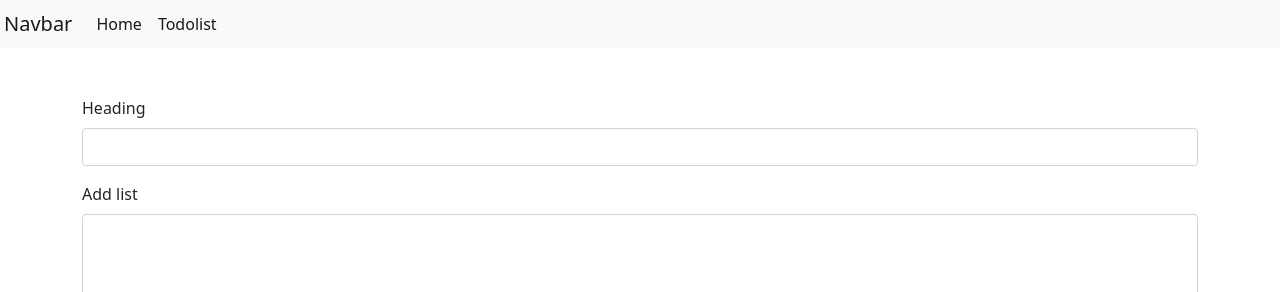
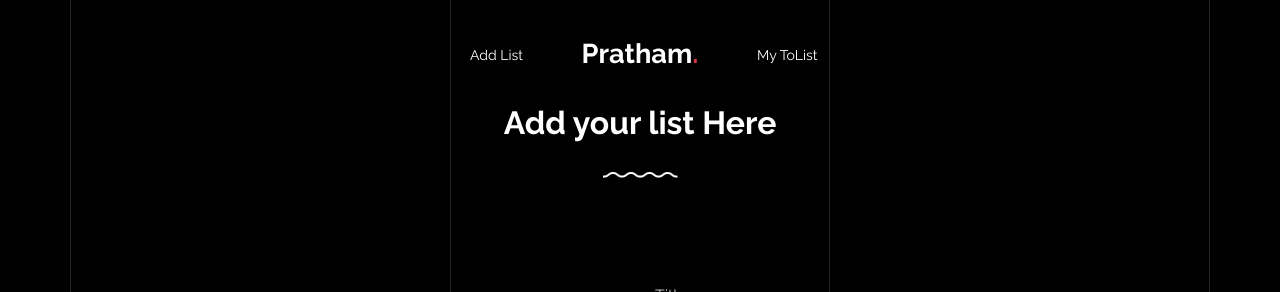
Before and after one commit to PrathamSharma1510/Django, a Django app: page /add in a window 1280 px wide. Shown: the top 292 px of the page. Run offline with Django 4.2, Linux system fonts and the light colour scheme; some libraries are stand-ins or nearby versions.

Commit message:
Add_list completed

```diff
--- a/templates/index.html
+++ b/templates/index.html
@@ -1,61 +1,117 @@
 {% load static %}
-<!DOCTYPE html>
+<!doctype html>
 <html lang="en">
+
 <head>
-    <!-- Required meta tags -->
-    <meta charset="utf-8" />
-    <meta name="viewport" content="width=device-width, initial-scale=1" />
+  <title>Pratham Sharma</title>
+  <meta charset="utf-8">
+  <meta name="viewport" content="width=device-width, initial-scale=1, shrink-to-fit=no">
+  <script async src="https://www.googletagmanager.com/gtag/js?id=G-P10265NBFX"></script>
+  <script>
+    window.dataLayer = window.dataLayer || [];
+    function gtag() { dataLayer.push(arguments); }
+    gtag('js', new Date());
 
-    <!-- Bootstrap CSS -->
-    <link
-      href="https://cdn.jsdelivr.net/npm/bootstrap@5.0.2/dist/css/bootstrap.min.css"
-      rel="stylesheet"
-      integrity="sha384-EVSTQN3/azprG1Anm3QDgpJLIm9Nao0Yz1ztcQTwFspd3yD65VohhpuuCOmLASjC"
-      crossorigin="anonymous"
-    />
-    <link rel="stylesheet" type="text/css" href="{% static 'style.css' %}">
-    <title>Hello, world!</title>
+    gtag('config', 'G-P10265NBFX');
+  </script>
+  <meta name="description" content="">
+  <meta name="keywords" content="html, css, javascript, jquery">
+  <meta name="author" content="">
+  <link rel="shortcut icon" type="image/jpg" href=" {% static 'images/rakesh.png' %} " />
+  <link rel="stylesheet" href=" {% static 'css/vendor/icomoon/style.css' %} ">
+  <link rel="stylesheet" href=" {% static 'css/vendor/owl.carousel.min.css' %} ">
+  <link rel="stylesheet" href=" {% static 'css/vendor/animate.min.css' %} ">
+  <link rel="stylesheet" href=" {% static 'css/vendor/aos.css' %} ">
+  <link rel="stylesheet" href=" {% static 'css/vendor/bootstrap.min.css' %} ">
+  <link rel="stylesheet" href=" {% static 'css/vendor/jquery.fancybox.min.css' %} ">
+
+
+  <!-- Theme Style -->
+  <link rel="stylesheet" href=" {% static 'css/style.css' %} ">
+
 </head>
 
-  <body>
-    <nav class="navbar navbar-expand-lg navbar-light bg-light p-1">
-      <a class="navbar-brand" href="/">Navbar</a>
-      <button
-        class="navbar-toggler"
-        type="button"
-        data-toggle="collapse"
-        data-target="#navbarNavAltMarkup"
-        aria-controls="navbarNavAltMarkup"
-        aria-expanded="false"
-        aria-label="Toggle navigation"
-      >
-        <span class="navbar-toggler-icon"></span>
-      </button>
-      <div class="collapse navbar-collapse" id="navbarNavAltMarkup">
-        <div class="navbar-nav">
-          <a class="nav-item nav-link active" href=""
-            >Home</a
-          >
-          <a class="nav-item nav-link active" href="/todolist">Todolist</a>
+<body data-spy="scroll" data-target=".site-nav-target" data-offset="200">
+
+  <nav class="unslate_co--site-mobile-menu">
+    <div class="close-wrap d-flex">
+      <a href="#" class="d-flex ml-auto js-menu-toggle">
+        <span class="close-label">Close</span>
+        <div class="close-times">
+          <span class="bar1"></span>
+          <span class="bar2"></span>
+        </div>
+      </a>
+    </div>
+    <div class="site-mobile-inner"></div>
+  </nav>
+
+
+  <div class="unslate_co--site-wrap">
+
+    <div class="unslate_co--site-inner">
+
+      <div class="lines-wrap">
+        <div class="lines-inner">
+          <div class="lines"></div>
         </div>
       </div>
+      <nav class="unslate_co--site-nav site-nav-target ">
+
+        <div class="container">
+
+          <div class="row align-items-center justify-content-between text-left">
+            <div class="col-md-5 text-right">
+              <ul class="site-nav-ul js-clone-nav text-left d-none d-lg-inline-block">
+                <li><a href="add" class="nav-link">Add List</a></li>
+              </ul>
+            </div>
+            <div class="site-logo pos-absolute">
+              <a href=" {% static 'index.html' %} " class="unslate_co--site-logo">Pratham<span>.</span></a>
+            </div>
+            <div class="col-md-5 text-right text-lg-left">
+              <ul class="site-nav-ul js-clone-nav text-left d-none d-lg-inline-block">
+                <li><a href="/todolist" class="nav-link">My ToList</a></li>
+              </ul>
+
+              <ul class="site-nav-ul-none-onepage text-right d-inline-block d-lg-none">
+                <li><a href="#" class="js-menu-toggle">Menu</a></li>
+
+              </ul>
+
+              <!-- <ul class="site-nav-ul-none-onepage text-right d-inline-block ml-10">
+
+                  </ul> -->
+            </div>
+            </a>
+          </div>
+        </div>
+
       </nav>
+      <div class="unslate_co--section"">
+        <div class="container">
+          <div class="section-heading-wrap text-center">
+            <h2 class="heading-h2 text-center divider"><span class="gsap-reveal mt-5">Add your list Here</span></h2>
+            <span class="gsap-reveal">
+              <img src=" {% static 'images/svg/divider.png' %} " alt="divider" width="75">
+            </span>
+          </div>
+          <div class="row mt-5 justify-content-between">
+            <div class="col-lg-6 col-sm-12 mb-5 mb-lg-0">
+              <figure class="dotted-bg gsap-reveal-img text-center mt-5">
+                <img  src=" {% static 'images/svg/todo.jpeg' %} " height='100%' alt="Image" class="img-fluid">
+              </figure>
+            </div>
+            <div class="col-lg-6 col-sm-12 pr-lg-5">
               {% if success %}
           <div class="alert alert-warning alert-dismissible fade show" role="alert">
             <strong>TO-D0 is added to the list</strong>
-      <button
-        type="button"
-        class="btn-close"
-        data-bs-dismiss="alert"
-        aria-label="Close"
-      ></button>
           </div>
           {% endif %}
-    <div class="container mt-5">
-      <form action="add" method="post">
+              <p class="mb-4 gsap-reveal"><form action="add" method="post">
                 {% csrf_token %}
                 <div class="mb-3">
-          <label for="title" class="form-label">Heading</label>
+                  <label for="title" class="form-label">Title</label>
                   <input
                     class="form-control"
                     name="title"
@@ -73,23 +129,45 @@
                     rows="10"
                   ></textarea>
                 </div>
-        <button type="submit" class="btn btn-primary">Submit</button>
-      </form>
+                <button type="submit" class="btn btn-primary">ADD</button>
+              </form> </p>
+            </div>
+          </div>
+        </div>
+      </div>
+    </div>
+    <footer class="unslate_co--footer unslate_co--section">
+      <div class="container">
+        <div class="row justify-content-center">
+          <div class="col-md-7">
+            <ul class="footer-site-social">
+              <li><a target='blank' href="https://www.facebook.com/pratham6113/">facebook</a></li>
+              <li><a target='blank' href="https://www.linkedin.com/in/pratham-sharma-9a15271b7/">linkedin</a></li>
+              <li><a target='blank' href="https://www.instagram.com/pratham__1510/">Instagram</a></li>
+              <li><a target='blank' href="https://github.com/PrathamSharma1510">Git Hub</a></li>
+            </ul>
+            <p class="site-copyright">
+              Copyright &copy;
+              <script>
+                document.write(new Date().getFullYear());
+              </script> All rights reserved </a>
+            </p>
+          </div>
+        </div>
+      </div>
+    </footer>
+
+
   </div>
 
-    <!-- Optional JavaScript; choose one of the two! -->
+  <div id="unslate_co--overlayer"></div>
+  <div class="site-loader-wrap">
+    <div class="site-loader"></div>
+  </div>
 
-    <!-- Option 1: Bootstrap Bundle with Popper -->
-    <script
-      src="https://cdn.jsdelivr.net/npm/bootstrap@5.0.2/dist/js/bootstrap.bundle.min.js"
-      integrity="sha384-MrcW6ZMFYlzcLA8Nl+NtUVF0sA7MsXsP1UyJoMp4YLEuNSfAP+JcXn/tWtIaxVXM"
-      crossorigin="anonymous"
-    ></script>
+  <script src=" {% static 'js/scripts-dist.js' %} "></script>
+  <script src=" {% static 'js/main.js' %} "></script>
 
-    <!-- Option 2: Separate Popper and Bootstrap JS -->
-    <!--
-    <script src="https://cdn.jsdelivr.net/npm/@popperjs/core@2.9.2/dist/umd/popper.min.js" integrity="sha384-IQsoLXl5PILFhosVNubq5LC7Qb9DXgDA9i+tQ8Zj3iwWAwPtgFTxbJ8NT4GN1R8p" crossorigin="anonymous"></script>
-    <script src="https://cdn.jsdelivr.net/npm/bootstrap@5.0.2/dist/js/bootstrap.min.js" integrity="sha384-cVKIPhGWiC2Al4u+LWgxfKTRIcfu0JTxR+EQDz/bgldoEyl4H0zUF0QKbrJ0EcQF" crossorigin="anonymous"></script>
-    -->
 </body>
+
 </html>
--- a/templates/profile.html
+++ b/templates/profile.html
@@ -69,7 +69,7 @@
           <div class="row align-items-center justify-content-between text-left">
             <div class="col-md-5 text-right">
               <ul class="site-nav-ul js-clone-nav text-left d-none d-lg-inline-block">
-                <li><a href="/" class="nav-link">Add List</a></li>
+                <li><a href="add" class="nav-link">Add List</a></li>
               </ul>
             </div>
             <div class="site-logo pos-absolute">
```
Also changed, not shown: db.sqlite3, static/images/svg/todo.jpeg (added). Lines whose indentation alone changed are shown as unchanged.
